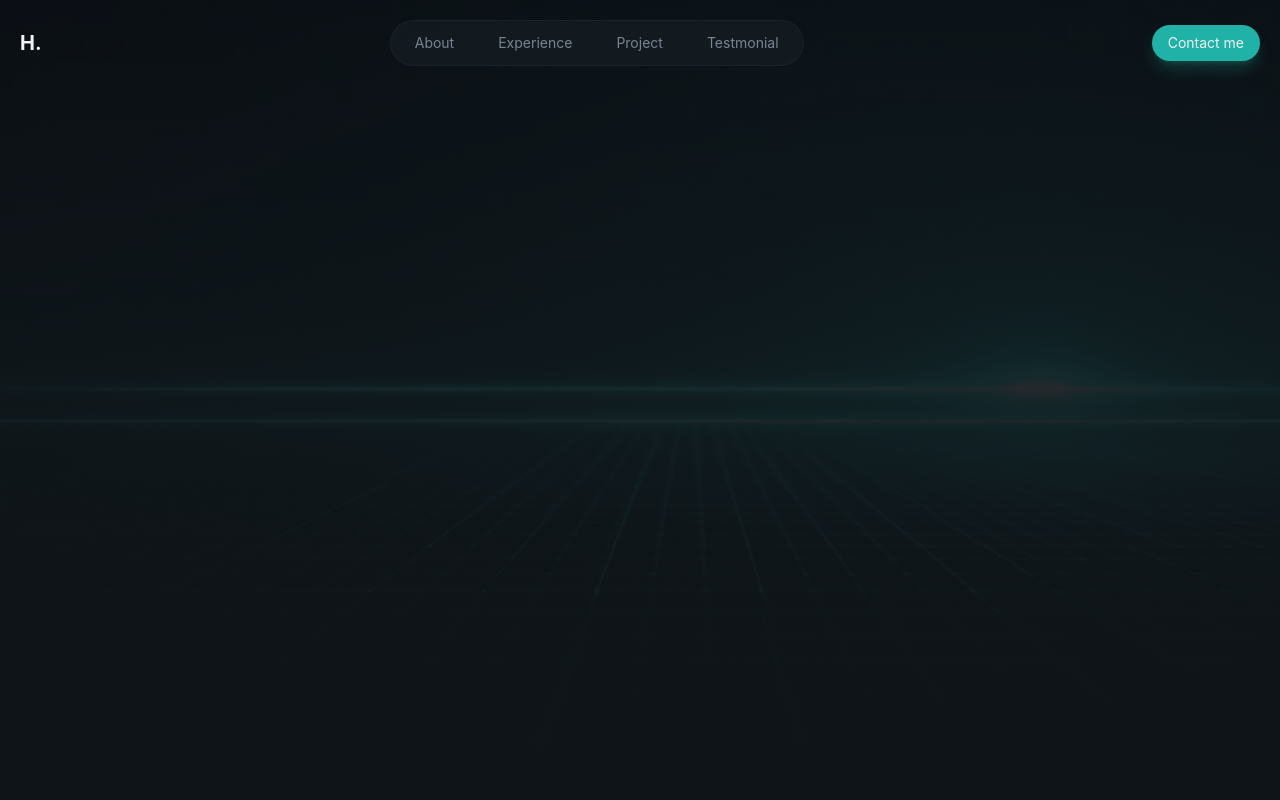
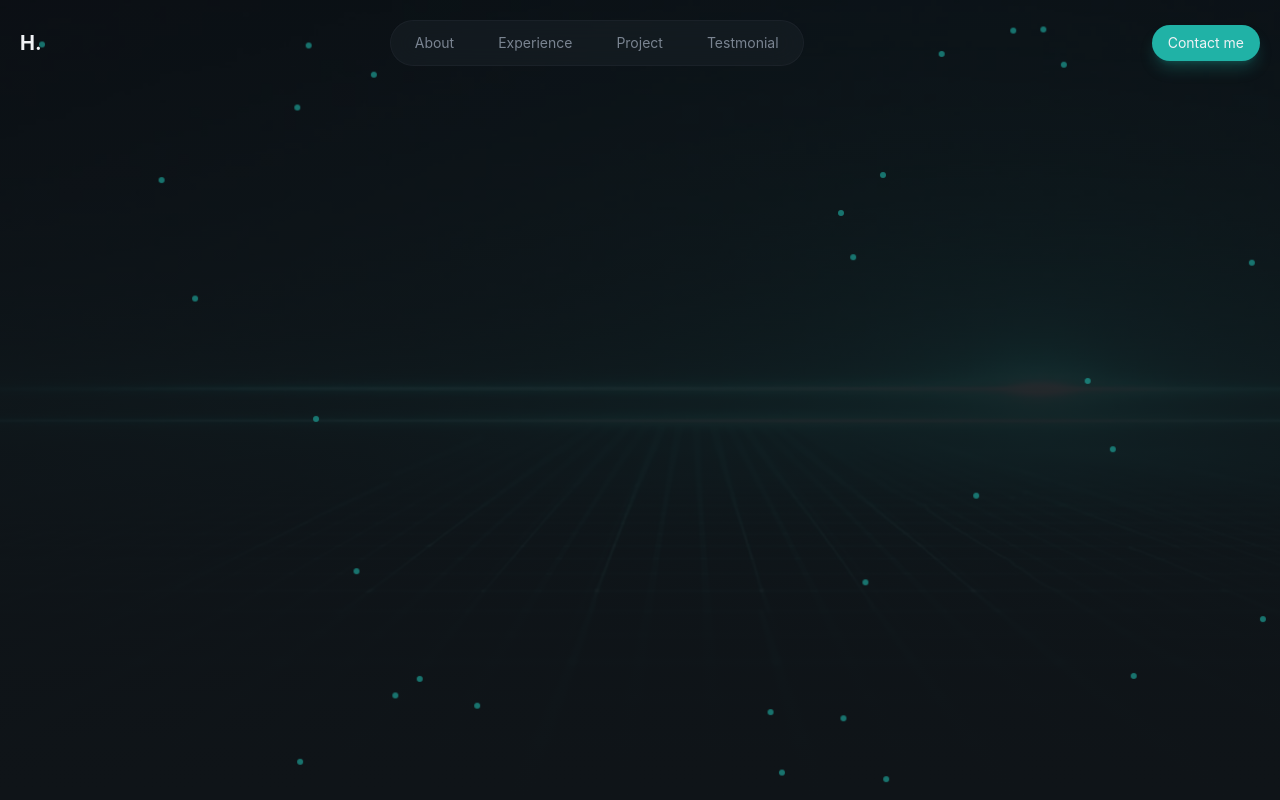
Before and after one commit to HabibaBinteAmir/my_portfolio, a React (Vite) app: page / in a window 1280 px wide. Built offline with nearby package versions, Linux system fonts and the light colour scheme.

Commit message:
green dots

```diff
--- a/src/section/Hero.jsx
+++ b/src/section/Hero.jsx
@@ -2,10 +2,29 @@ import React from 'react'
 
 export const Hero = () => {
   return (
+    // background img
     <section className='min-h-screen relative  flex items-center  overflow-hidden'>
       <div className=' inset-0 absolute'>
-        <img src="/public/hero-bg.jpg" alt="banner img" className='w-full h-full  object-cover opacity-40' />
+        <img src="/hero-bg.jpg" alt="banner img" className='w-full h-full  object-cover opacity-40' />
         <div className=' absolute inset-0  bg-linear-to-b from-background/20 via-background/80 to-background'/>
+      </div>
+      {/* //green dots */}
+     <div className="absolute inset-0 overflow-hidden pointer-events-none">
+        {[...Array(30)].map((_, i) => (
+          <div
+          key={i}
+            className="absolute w-1.5 h-1.5 rounded-full opacity-60"
+            style={{
+              backgroundColor: "#20B2A6",
+              left: `${Math.random() * 100}%`,
+              top: `${Math.random() * 100}%`,
+              animation: `slow-drift ${
+                15 + Math.random() * 20
+              }s ease-in-out infinite`,
+              animationDelay: `${Math.random() * 5}s`,
+            }}
+          />
+        ))}
       </div>
     </section>
   )
```
